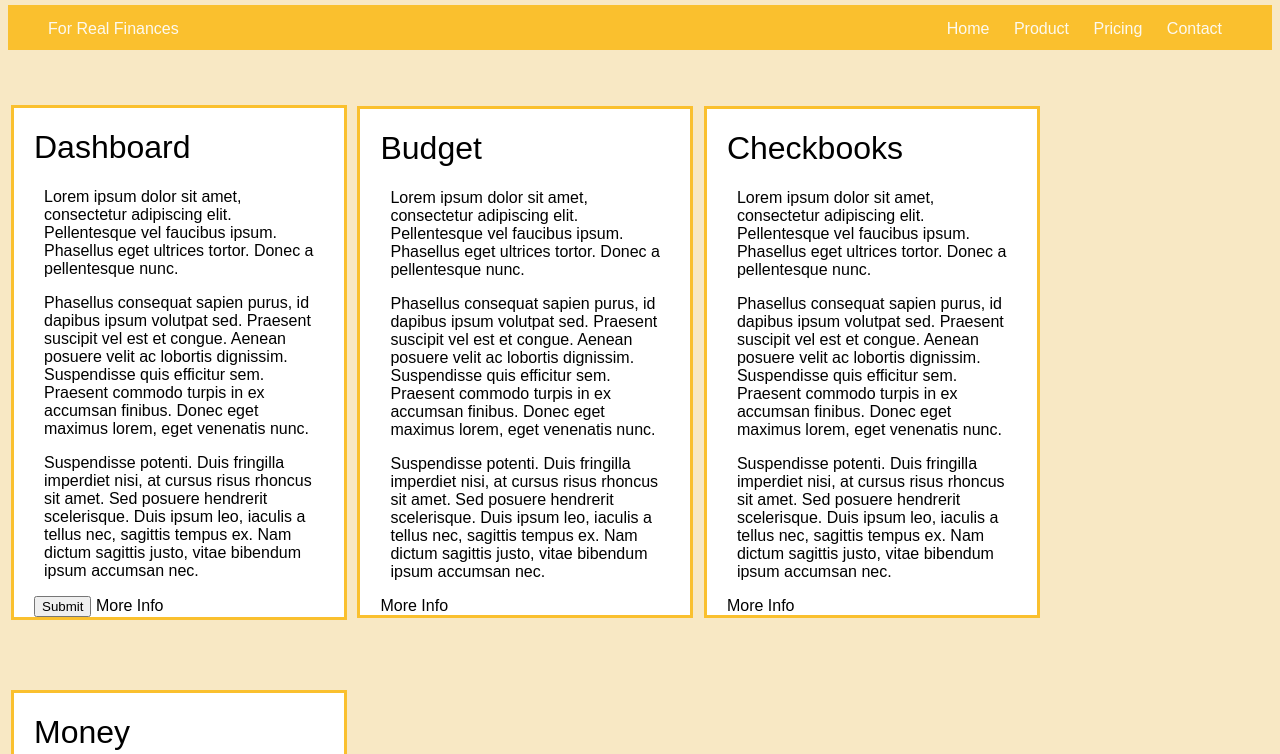
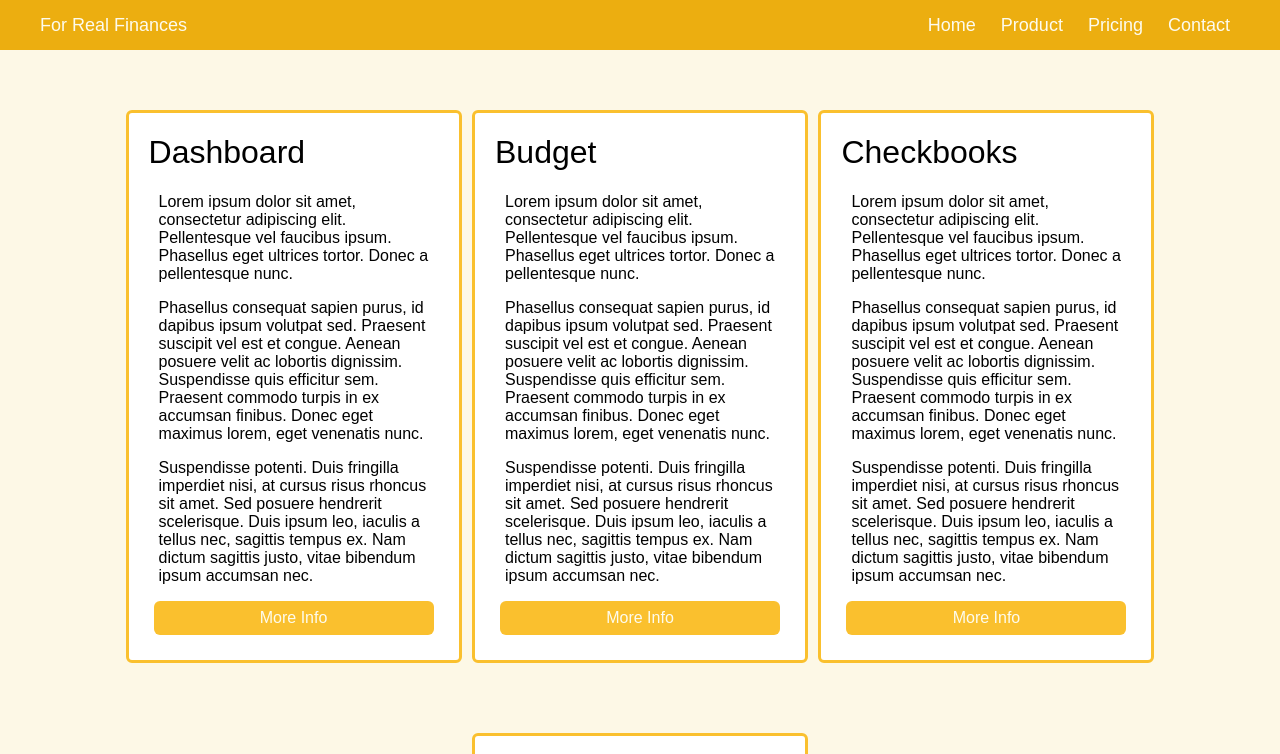
Before and after one commit to lindseymichael/week3day1, a plain HTML site: page index.html in a window 1280 px wide. Shown: the top 754 px of the page. Drawn offline with Linux system fonts and the light colour scheme.

Commit message:
Final change

```diff
--- a/index.html
+++ b/index.html
@@ -29,8 +29,8 @@
                     <p>Suspendisse potenti. Duis fringilla imperdiet nisi, at cursus risus rhoncus sit amet. Sed posuere hendrerit scelerisque. Duis ipsum leo, iaculis a tellus nec, sagittis tempus ex. Nam dictum sagittis justo, vitae bibendum ipsum accumsan nec. </p>
 
                     <div id="MoreInfo">
-                        <input type="submit" placeholder="PLEASE";>
-                        More Info</div>
+                        <input type="submit" value="More Info";>
+                    </div>
                 </div>
 
                 <div id="box">
@@ -41,7 +41,9 @@
 
                     <p>Suspendisse potenti. Duis fringilla imperdiet nisi, at cursus risus rhoncus sit amet. Sed posuere hendrerit scelerisque. Duis ipsum leo, iaculis a tellus nec, sagittis tempus ex. Nam dictum sagittis justo, vitae bibendum ipsum accumsan nec. </p>
 
-                    <div id="MoreInfo">More Info</div>
+                    <div id="MoreInfo">
+                        <input type="submit" value="More Info";>
+                    </div>
                 </div>
                 <div id="box">
                     <h1>Checkbooks</h1>
@@ -51,7 +53,9 @@
 
                     <p>Suspendisse potenti. Duis fringilla imperdiet nisi, at cursus risus rhoncus sit amet. Sed posuere hendrerit scelerisque. Duis ipsum leo, iaculis a tellus nec, sagittis tempus ex. Nam dictum sagittis justo, vitae bibendum ipsum accumsan nec. </p>
 
-                    <div id="MoreInfo">More Info</div>
+                    <div id="MoreInfo">
+                        <input type="submit" value="More Info";>
+                    </div>
                 </div>
                 <div id="box">
                     <h1>Money</h1>
@@ -61,7 +65,9 @@
 
                     <p>Suspendisse potenti. Duis fringilla imperdiet nisi, at cursus risus rhoncus sit amet. Sed posuere hendrerit scelerisque. Duis ipsum leo, iaculis a tellus nec, sagittis tempus ex. Nam dictum sagittis justo, vitae bibendum ipsum accumsan nec. </p>
 
-                    <div id="MoreInfo">More Info</div>
+                    <div id="MoreInfo">
+                        <input type="submit" value="More Info";>
+                    </div>
                 </div>
             </div>
         </body>
--- a/style.css
+++ b/style.css
@@ -1,18 +1,24 @@
 
 body {
     font-family: Arial, Helvetica, sans-serif;
-    background-color:  rgb(248, 232, 196);
+    font-weight: lighter;
+    background-color:  rgb(253, 248, 230);
+    border: 0;
+    margin: 0;
 }
 
 .navigation {
-    color: rgb(252, 249, 240);
-    background-color: rgb(250, 192, 46);
-    height: 45px;
+    color:  rgb(253, 251, 238);
+    background-color: rgb(236, 174, 16);
+    height: 50px;
     position: relative;
-    top: -20px;
+    top: -25px;
+    width: 100%;
+
 }
 .anchors {
     padding: 15px;
+    font-size: 18px;
     margin: 25px;
     text-align: center;
     display: block;
@@ -34,7 +40,8 @@ body {
 }
 .contain {
     color: black;
-    background-color:  rgb(248, 232, 196);
+    display: block;
+    text-align: center;
 
 
 }
@@ -45,13 +52,13 @@ body {
 
 #box {
     display: inline-block;
-
     border: 3px solid rgb(250, 192, 46);
     background-color: white ;
     text-align: left;
     max-width: 300px;
     margin: 35px 3px;
     padding: 0px 20px;
+    border-radius: 6px;
 
 }
 #box p {
@@ -59,7 +66,17 @@ body {
     width: 270px;
 
 }
-#moreinfo {
+
+input {
     background-color: rgb(250, 192, 46);
+    color:  rgb(253, 251, 238);
+    font-size: 16px;
+    width: 280px;
+    padding: 8px;
+    margin: 0 auto 25px;
+    display: block;
+    border: 0 none;
+    border-radius: 6px;
+
 
 }
```
Also changed, not shown: screenshot full.png.
